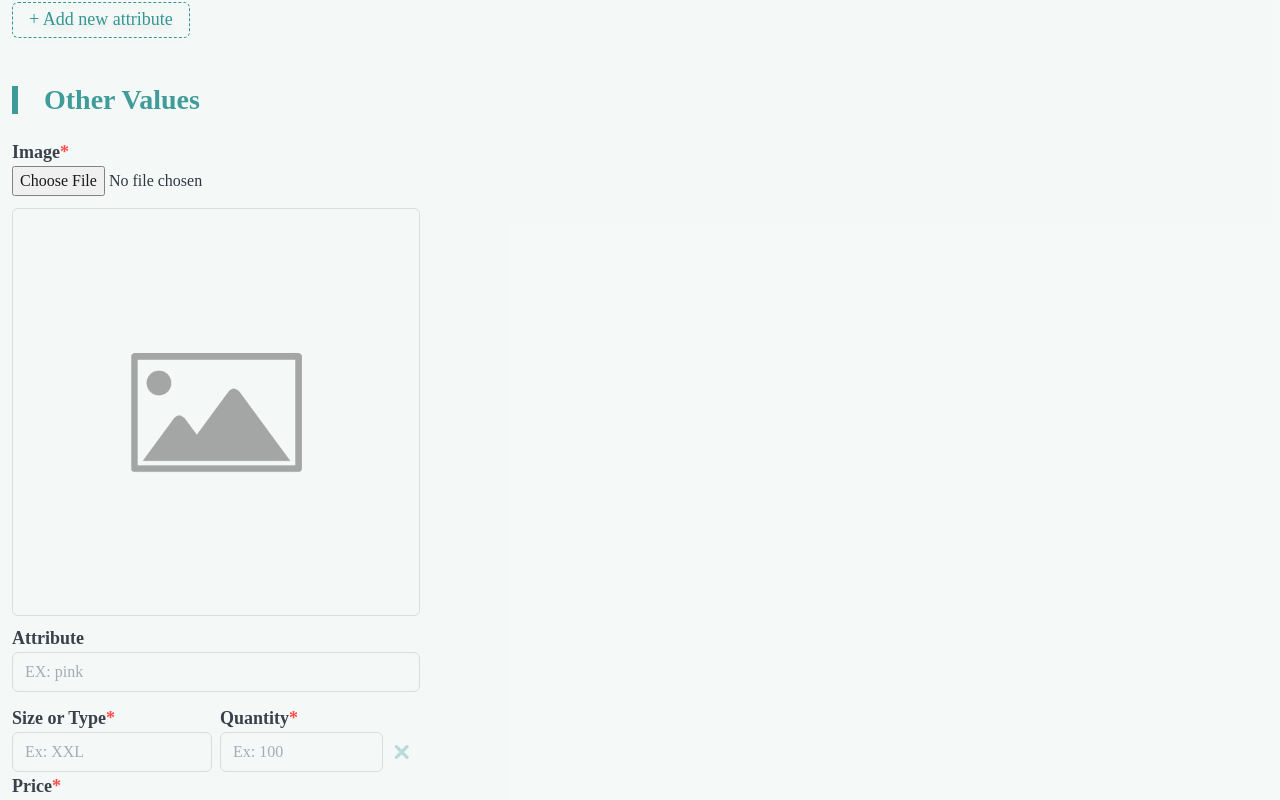
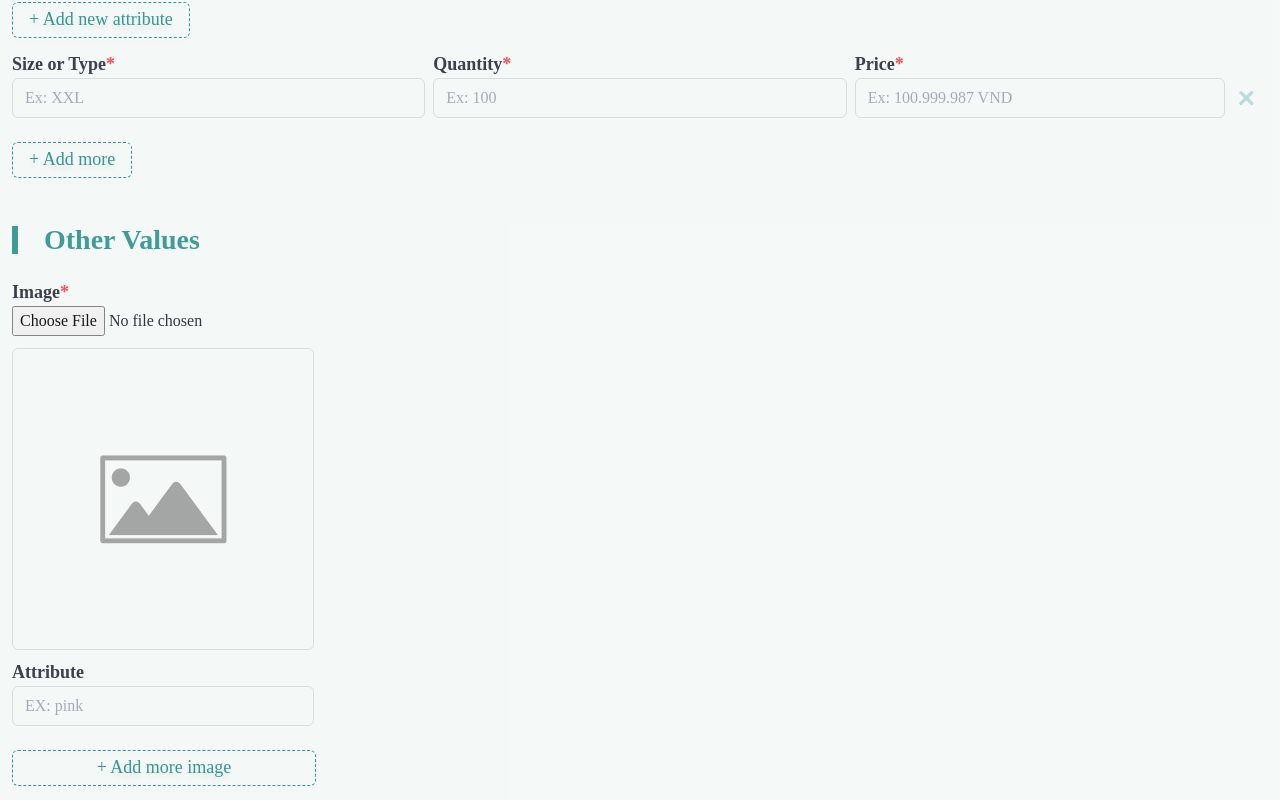
Before and after one commit to letheguyen/cat-frontend, a Next.js app: page /admin/create-product in a window 1280 px wide. Shown: the part 792-1592 px from the top of the page. Built offline with nearby package versions, Linux system fonts and the light colour scheme; no server answers; a web font is replaced by a local one.

Commit message:
feat: update field product

```diff
--- a/src/pages/admin/create-product/index.tsx
+++ b/src/pages/admin/create-product/index.tsx
@@ -27,19 +27,13 @@ import {
   TYPE_FILE_SUPPORT,
 } from '@/constants'
 
-const dataImagesDefault = {
-  image: undefined,
-  attribute: '',
-  detailSizeType: [
-    {
+const dataAttributeDefault = { key: '', value: '' }
+const dataImagesDefault = { image: undefined, attribute: '' }
+const detailSizeType = {
   sizeAndType: '',
   quantity: undefined,
   price: undefined,
-    },
-  ],
 }
-
-const dataAttributeDefault = { key: '', value: '' }
 
 const CreateProduct = () => {
   const { back, push } = useRouter()
@@ -58,6 +52,7 @@ const CreateProduct = () => {
     defaultValues: {
       images: [dataImagesDefault],
       attribute: [dataAttributeDefault],
+      detailSizeType: [detailSizeType],
     },
   })
 
@@ -69,6 +64,11 @@ const CreateProduct = () => {
   const dataImages = useWatch({
     control,
     name: 'images',
+  })
+
+  const { fields, append, remove } = useFieldArray({
+    control,
+    name: 'detailSizeType',
   })
 
   const {
@@ -135,6 +135,7 @@ const CreateProduct = () => {
     const res: IResponCategory | null = await getCategorys()
     if (!res?.data) return
     setDataCategory(res.data)
+    // eslint-disable-next-line
   }, [])
 
   const removeImage = useCallback((i: number) => {
@@ -143,36 +144,20 @@ const CreateProduct = () => {
     // eslint-disable-next-line
   }, [])
 
-  const clearAtrributeImage = useCallback((dadindex: number, i: number) => {
-    const detailSizeType = getValues().images[dadindex].detailSizeType
-    const newDetailSizeType = detailSizeType.filter((_, index) => index !== i)
-    setValue(`images.${dadindex}.detailSizeType`, newDetailSizeType)
-    // eslint-disable-next-line
-  }, [])
-
-  const renderError = (dadindex: number, i: number) => {
-    return errors.images?.[dadindex]?.detailSizeType?.[i]
-  }
-
   const handleAddAtrribute = useCallback((type?: string) => {
     switch (type) {
       case 'ATRRIBUTE':
         return addAtrribute(dataAttributeDefault)
       case 'IMAGES':
         return addNewImage(dataImagesDefault)
-    }
-    // eslint-disable-next-line
-  }, [])
 
-  const handleAppendSizeOrType = useCallback((index: number) => {
-    setValue(`images.${index}.detailSizeType`, [
-      ...getValues().images[index].detailSizeType,
-      {
+      case 'SIZE_TYPE':
+        return append({
           sizeAndType: '',
           quantity: undefined,
           price: undefined,
-      },
-    ])
+        })
+    }
     // eslint-disable-next-line
   }, [])
 
@@ -180,8 +165,6 @@ const CreateProduct = () => {
     handleGetAllCategory()
     // eslint-disable-next-line
   }, [])
-
-  console.log(errors)
 
   return (
     <form onSubmit={handleSubmit(onSubmit)} className="transition-all ease-in">
@@ -261,6 +244,7 @@ const CreateProduct = () => {
           Information consists of two key and value values, a valid description
           is a description consisting of two identification fields.
         </Text>
+
         {fieldAtrribute.map((atrribute, i) => (
           <Box key={atrribute.id} className="flex gap-4 mt-3">
             <Box className="w-96">
@@ -296,6 +280,7 @@ const CreateProduct = () => {
             </Box>
           </Box>
         ))}
+
         <ButtonPrimary
           type="button"
           buttonType="dotted"
@@ -305,10 +290,90 @@ const CreateProduct = () => {
         />
       </Box>
 
+      {fields.map((_, i) => (
+        <Box key={i}>
+          <Box className="grid grid-cols-3 gap-2 mt-3">
+            <Box className="w-full">
+              <Text>
+                Size or Type
+                <Text as="span" color="colorFieldRequired" className="-mt-1">
+                  *
+                </Text>
+              </Text>
+              <input
+                className="input-base w-full"
+                placeholder="Ex: XXL"
+                {...register(`detailSizeType.${i}.sizeAndType`)}
+              />
+
+              <Text as="span" color="colorMessageError">
+                {errors.detailSizeType?.[i]?.sizeAndType?.message}
+              </Text>
+            </Box>
+
+            <Box className="w-full">
+              <Text>
+                Quantity
+                <Text as="span" color="colorFieldRequired" className="-mt-1">
+                  *
+                </Text>
+              </Text>
+
+              <input
+                autoComplete="off"
+                className="input-base w-full"
+                placeholder="Ex: 100"
+                type="number"
+                {...register(`detailSizeType.${i}.quantity`)}
+              />
+
+              <Text as="span" color="colorMessageError">
+                {errors.detailSizeType?.[i]?.quantity?.message}
+              </Text>
+            </Box>
+
+            <Box className="w-full">
+              <Text>
+                Price
+                <Text as="span" color="colorFieldRequired" className="-mt-1">
+                  *
+                </Text>
+              </Text>
+              <Box className="flex flex-1 items-center">
+                <input
+                  className="input-base w-full"
+                  placeholder="Ex: 100.999.987 VND"
+                  {...register(`detailSizeType.${i}.price`)}
+                />
+
+                <CloseIcon
+                  width="16"
+                  height="16"
+                  onClick={() => i > 0 && remove(i)}
+                  className={clsx(i === 0 && 'opacity-30', 'iconClose')}
+                />
+              </Box>
+
+              <Text as="span" color="colorMessageError">
+                {errors.detailSizeType?.[i]?.price?.message}
+              </Text>
+            </Box>
+          </Box>
+        </Box>
+      ))}
+
+      <ButtonPrimary
+        type="button"
+        title="+ Add more"
+        buttonType="dotted"
+        onClick={() => handleAddAtrribute('SIZE_TYPE')}
+        className="!rounded-md mt-6 mr-auto"
+      />
+
       <HeadingTitle className="mt-6" title="Other Values" />
 
-      <Box className="grid grid-cols-3 flex-wrap gap-x-4 gap-y-20 max-xl:grid-cols-2">
-        {dataImages?.map((fieldImage, index) => (
+      <Box className="grid grid-cols-4 flex-wrap gap-x-4 gap-y-20 max-xl:grid-cols-3">
+        {dataImages?.map((_, index) => (
           <Box key={index} className="flex flex-col">
             <Box className="flexItem-between">
               <Text>
@@ -358,109 +423,11 @@ const CreateProduct = () => {
             <Text as="span" color="colorMessageError">
               {errors.images?.[index]?.attribute?.message}
             </Text>
-
-            {fieldImage.detailSizeType.map((_, i) => (
-              <Box key={i}>
-                <Box className={clsx(i > 0 ? 'lineColor mt-8' : 'none')}></Box>
-                <Box className="grid grid-cols-2 gap-2 mt-3">
-                  <Box className="w-full">
-                    <Text>
-                      Size or Type
-                      <Text
-                        as="span"
-                        color="colorFieldRequired"
-                        className="-mt-1"
-                      >
-                        *
-                      </Text>
-                    </Text>
-                    <input
-                      className="input-base w-full"
-                      placeholder="Ex: XXL"
-                      {...register(
-                        `images.${index}.detailSizeType.${i}.sizeAndType`
-                      )}
-                    />
-                  </Box>
-
-                  <Box className="w-full">
-                    <Text>
-                      Quantity
-                      <Text
-                        as="span"
-                        color="colorFieldRequired"
-                        className="-mt-1"
-                      >
-                        *
-                      </Text>
-                    </Text>
-
-                    <Box className="flex flex-1 items-center">
-                      <input
-                        autoComplete="off"
-                        className="input-base w-full"
-                        placeholder="Ex: 100"
-                        type="number"
-                        {...register(
-                          `images.${index}.detailSizeType.${i}.quantity`
-                        )}
-                      />
-                      <CloseIcon
-                        width="16"
-                        height="16"
-                        onClick={() => i > 0 && clearAtrributeImage(index, i)}
-                        className={clsx(i === 0 && 'opacity-30', 'iconClose')}
-                      />
-                    </Box>
-                  </Box>
-                </Box>
-                <Box className="flex flex-col">
-                  <Text as="span" color="colorMessageError">
-                    {renderError(index, i)?.sizeAndType?.message}
-                  </Text>
-                  <Text as="span" color="colorMessageError">
-                    {renderError(index, i)?.quantity?.message}
-                  </Text>
-                </Box>
-
-                <Box className="w-full">
-                  <Text>
-                    Price
-                    <Text
-                      as="span"
-                      color="colorFieldRequired"
-                      className="-mt-1"
-                    >
-                      *
-                    </Text>
-                  </Text>
-                  <input
-                    className="input-base w-full"
-                    placeholder="Ex: 100.999.987 VND"
-                    {...register(`images.${index}.detailSizeType.${i}.price`)}
-                  />
-                </Box>
-
-                <Box className="flex flex-col">
-                  <Text as="span" color="colorMessageError">
-                    {renderError(index, i)?.price?.message}
-                  </Text>
-                </Box>
-              </Box>
-            ))}
-
-            <ButtonPrimary
-              type="button"
-              title="+ Add more"
-              buttonType="dotted"
-              onClick={() => handleAppendSizeOrType(index)}
-              className="!rounded-md mt-6 mr-auto"
-            />
           </Box>
         ))}
       </Box>
 
-      <Box className="w-1/3 pr-2.5">
+      <Box className="w-1/4 pr-2.5 max-xl:w-1/3">
         <ButtonPrimary
           type="button"
           title="+ Add more image"
--- a/src/pages/admin/products/index.tsx
+++ b/src/pages/admin/products/index.tsx
@@ -7,6 +7,7 @@ import { IDataProducts, IPagination } from '@/interfaces'
 import { getProduct } from '@/services'
 import { Box, Text } from '@chakra-ui/react'
 import { useStore } from '@/store'
+import { getMinMaxPrice } from '@/utils'
 
 const Products = () => {
   const { setDataModal, setLoading } = useStore()
@@ -54,6 +55,23 @@ const Products = () => {
             />
 
             <Text className="">{product.title}</Text>
+            <Box className="flex text-sm">
+              <Text as="span" className="text-colorPrimary">
+                {getMinMaxPrice(product.detailSizeType)?.min}đ
+              </Text>
+              <Text as="span" className="px-2 opacity-80">
+                to
+              </Text>
+              <Text as="span" className="text-colorPrimary">
+                {getMinMaxPrice(product.detailSizeType)?.max}đ
+              </Text>
+            </Box>
+            <Text as="span" className="text-sm ml-auto">
+              Đã bán :{' '}
+              <Text as="span" className="text-colorPrimary">
+                0
+              </Text>
+            </Text>
           </Box>
         ))}
       </Box>
--- a/src/schema/product.ts
+++ b/src/schema/product.ts
@@ -45,25 +45,6 @@ export const schemaCreateProduct = yup.object().shape({
         .string()
         .trim()
         .max(50, 'Attribute cannot be longer than 50 characters'),
-      detailSizeType: yup.array().of(
-        yup.object().shape({
-          sizeAndType: yup
-            .string()
-            .trim()
-            .max(30, 'Size and type cannot be longer than 30 characters')
-            .required('Size and type must be required'),
-          quantity: yup
-            .number()
-            .typeError('Quantity not must be number')
-            .min(1, 'Quantity should not be less than 1')
-            .required('Quantity must be required'),
-          price: yup
-            .number()
-            .typeError('Price not must be number')
-            .min(0.0001, 'Price should not be less than 0.0001 VNĐ')
-            .required('Price must be required'),
-        })
-      ),
     })
   ),
   detailSizeType: yup.array().of(
@@ -78,6 +59,11 @@ export const schemaCreateProduct = yup.object().shape({
         .typeError('Quantity not must be number')
         .min(1, 'Quantity should not be less than 1')
         .required('Quantity must be required'),
+      price: yup
+        .number()
+        .typeError('Price not must be number')
+        .min(0.0001, 'Price should not be less than 0.0001 VNĐ')
+        .required('Price must be required'),
     })
   ),
 })
--- a/src/schema/signUp.ts
+++ b/src/schema/signUp.ts
@@ -37,7 +37,6 @@ export const schemaSignUp = yup.object().shape({
     .test('fileSize', 'Maximum file size of 5MB is allowed', (value: any) => {
       const fileChange: FileList = value
       if (fileChange?.[0]) {
-        console.log(fileChange?.[0].size < 5000000)
         return fileChange?.[0].size < 5000000
       }
       return true
@@ -47,7 +46,6 @@ export const schemaSignUp = yup.object().shape({
     .test('fileSize', 'Maximum file size of 5MB is allowed', (value: any) => {
       const fileChange: FileList = value
       if (fileChange?.[0]) {
-        console.log(fileChange?.[0].size < 5000000)
         return fileChange?.[0].size < 5000000
       }
       return true
--- /dev/null
+++ b/src/utils/getMinMaxPrice.ts
@@ -0,0 +1,9 @@
+import { DetailSizeTypeRes } from '@/interfaces'
+
+export const getMinMaxPrice = (dataPrice: DetailSizeTypeRes[]) => {
+  const arrayPrice = dataPrice.map((data) => data.price).sort((a, b) => a - b)
+
+  const min = arrayPrice?.[0]?.toLocaleString()
+  const max = arrayPrice?.[arrayPrice?.length - 1]?.toLocaleString()
+  return { min, max }
+}
--- a/src/utils/index.ts
+++ b/src/utils/index.ts
@@ -1,3 +1,4 @@
 export * from './upload'
 export * from './common'
 export * from './cookies'
+export * from './getMinMaxPrice'
```
Also changed, not shown: src/interfaces/product.ts (+11 -5 lines). Lines whose indentation alone changed are shown as unchanged.
